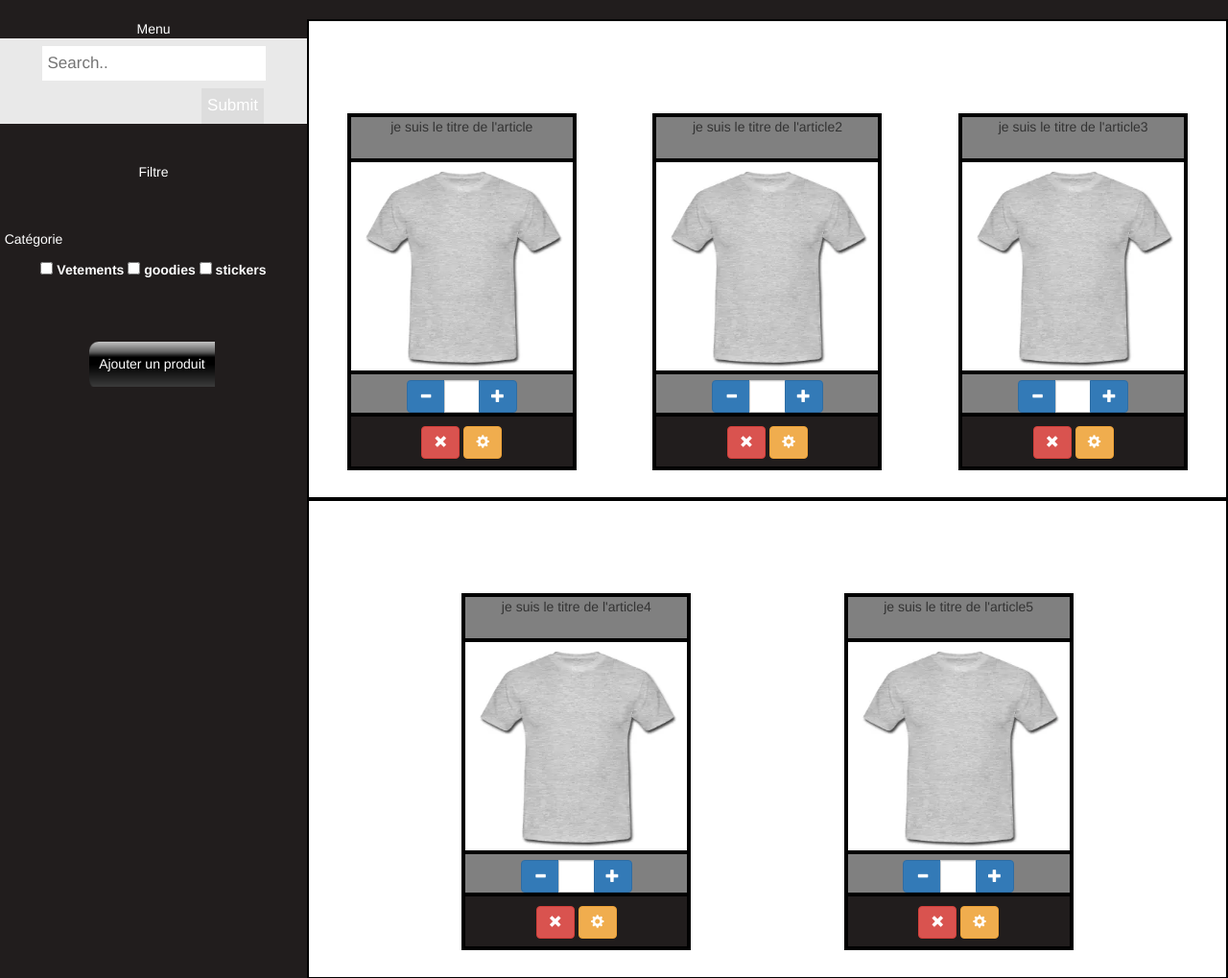
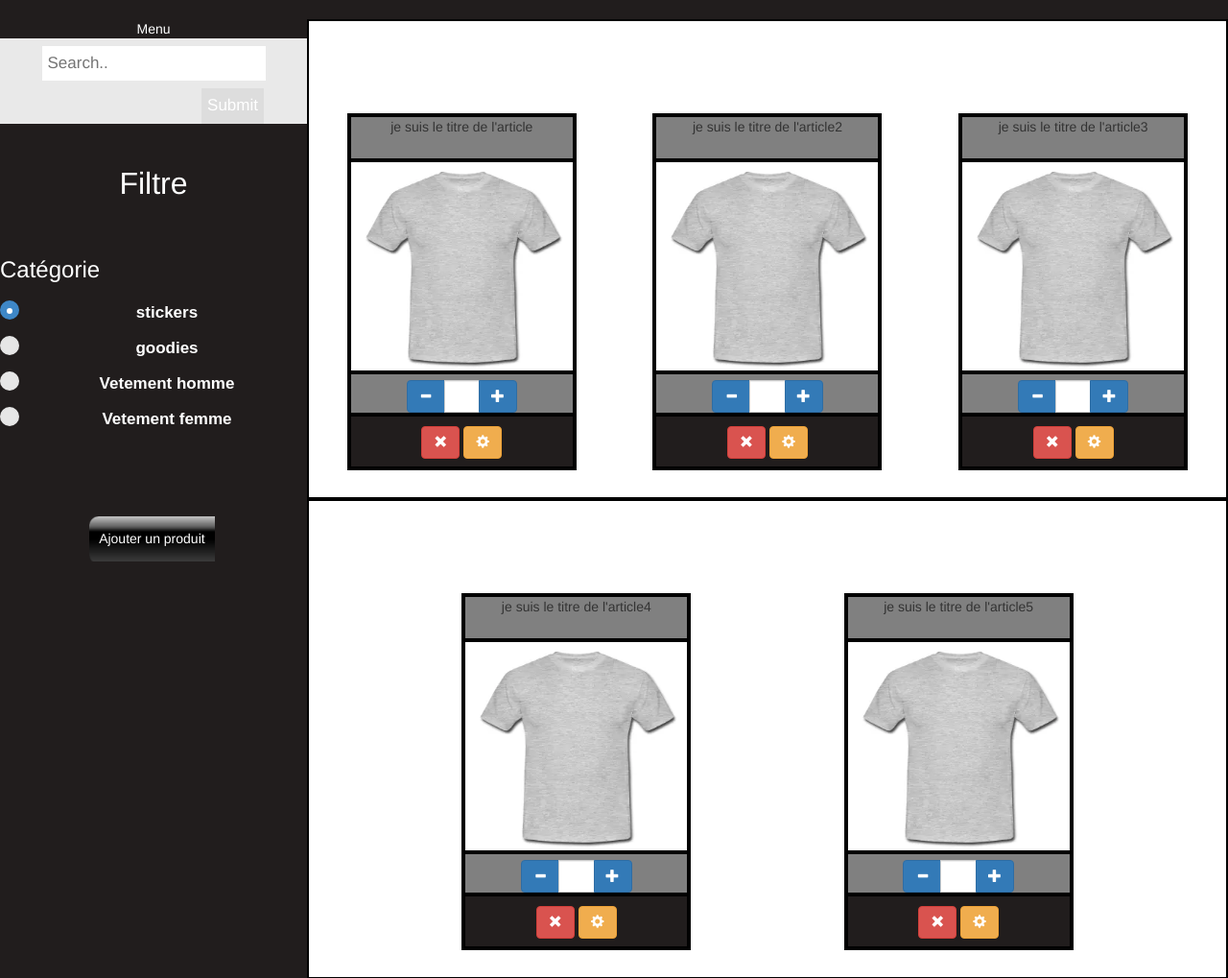
Before and after one commit to Euxiniar/Student-Union-Website-CESI-Engineering-1, a PHP site: page /website/store/index.php in a window 1280 px wide. Shown: the part 62-1081 px from the top of the page at 96% size. Run offline with PHP 8.4, Linux system fonts and the light colour scheme; some libraries are stand-ins or nearby versions.

Commit message:
construction site
commence la mise en pratique

```diff
--- a/website/assets/css/store.css
+++ b/website/assets/css/store.css
@@ -20,6 +20,10 @@ div#contenu {
   }
 #text_categorie{
 margin-right:250px;
+font-size:x-large;
+}
+#text_filtre{
+font-size:xx-large;
 }
 #contenu1{
   margin-top: 0%;
@@ -289,56 +293,68 @@ background:url(../img/boutonnoir2.png) no-repeat;
   }
 }
 
-.container-3{
-  width: 300px;
-  vertical-align: middle;
-  white-space: nowrap;
+.control {
+  font-family: arial;
+  display: block;
   position: relative;
+  padding-left: 28px;
+  margin-bottom: 8px;
+  padding-top: 5px;
+  cursor: pointer;
+  font-size: 17px;
+}
+  .control input {
+      position: absolute;
+      z-index: -1;
+      opacity: 0;
+  }
+.control_indicator {
+  position: absolute;
+  top: 4px;
+  left: 0;
+  height: 20px;
+  width: 20px;
+  background: #e6e6e6;
+  border: 0px solid #000000;
+}
+.control-radio .control_indicator {
+  border-radius: 50%;
 }
 
-.container-3 input#search{
-  width: 300px;
-  height: 50px;
-  background: #2b303b;
-  border: none;
-  font-size: 10pt;
-  float: left;
-  color: #262626;
-  padding-left: 45px;
-  -webkit-border-radius: 5px;
-  -moz-border-radius: 5px;
-  border-radius: 5px;
-  color: #fff;
+.control:hover input ~ .control_indicator,
+.control input:focus ~ .control_indicator {
+  background: #cccccc;
 }
 
-.container-3 input#search::-webkit-input-placeholder {
-  color: #65737e;
+.control input:checked ~ .control_indicator {
+  background: #3e87c7;
 }
-
-.container-3 input#search:-moz-placeholder { /* Firefox 18- */
-  color: #65737e;
+.control:hover input:not([disabled]):checked ~ .control_indicator,
+.control input:checked:focus ~ .control_indicator {
+  background: #0e6647d;
 }
-
-.container-3 input#search::-moz-placeholder {  /* Firefox 19+ */
-  color: #65737e;
+.control input:disabled ~ .control_indicator {
+  background: #e6e6e6;
+  opacity: 0.6;
+  pointer-events: none;
 }
-
-.container-3 input#search:-ms-input-placeholder {
-  color: #65737e;
+.control_indicator:after {
+  box-sizing: unset;
+  content: '';
+  position: absolute;
+  display: none;
 }
-
-
-.container-3 .icon{
-  position: absolute;
-  top: 50%;
-  margin-left: 17px;
-  margin-top: 17px;
-  z-index: 1;
-  color: #4f5b66;
-
-   -webkit-transition: all .55s ease;
-  -moz-transition: all .55s ease;
-  -ms-transition: all .55s ease;
-  -o-transition: all .55s ease;
-  transition: all .55s ease;
+.control input:checked ~ .control_indicator:after {
+  display: block;
 }
+.control-radio .control_indicator:after {
+  left: 7px;
+  top: 8px;
+  height: 6px;
+  width: 6px;
+  border-radius: 50%;
+  background: #ffffff;
+}
+.control-radio input:disabled ~ .control_indicator:after {
+  background: #7b7b7b;
+}
--- a/website/assets/js/store.js
+++ b/website/assets/js/store.js
@@ -1,12 +1,93 @@
-//plugin bootstrap minus and plus
-//http://jsfiddle.net/laelitenetwork/puJ6G/
-$('.btn-number').click(function(e){
+//original http://bootsnipp.com/snippets/featured/buttons-minus-and-plus-in-input
+(function( $ ){
+    $.fn.bootnumberspiner = function(options) {
+        var spinners = $(this);
+
+      $(spinners).each(function (key,spinner) {
+          spinner.settings = $.extend({
+              width:"150px",
+                value:0,
+              id:key,
+                min_value:0,
+                max_value:100,
+                name:"quint",
+                minus_icon:"glyphicon glyphicon-minus",
+                plus_icon:"glyphicon glyphicon-plus",
+                onChange:function(){},
+                onCreate:function(){}
+          }, options);
+
+          var $spinner = $(spinner);
+
+          spinner.settings.value = $spinner.attr('data-value') || spinner.settings.value;
+          spinner.settings.id = $spinner.attr('data-id') || spinner.settings.id;
+            spinner.settings.name = $spinner.attr('data-name') || spinner.settings.name;
+
+            $spinner.css("width",spinner.settings.width);
+          $spinner.html(get_content(spinner));
+
+          bind_click($spinner,spinner);
+          focusin($spinner,spinner);
+          change($spinner,spinner);
+          spinner.settings.onCreate(spinner);
+
+      });
+
+
+
+
+      function change($spinner,spinner){
+          var input_number = $spinner.find('.input-number');
+
+          $(input_number).change(function() {
+
+            minValue =  parseInt($(this).attr('min'));
+            maxValue =  parseInt($(this).attr('max'));
+            valueCurrent = parseInt($(this).val());
+
+            name = $(this).attr('name');
+            if(valueCurrent >= minValue) {
+                $spinner.find(".btn-number[data-type='minus'][data-field='"+name+"']").removeAttr('disabled')
+            } else {
+                alert('Sorry, the minimum value was reached');
+                $(this).val($(this).data('oldValue') || minValue);
+            }
+            if(valueCurrent <= maxValue) {
+                $spinner.find(".btn-number[data-type='plus'][data-field='"+name+"']").removeAttr('disabled')
+            } else {
+                alert('Sorry, the maximum value was reached');
+              $(this).val($(this).data('oldValue') || maxValue);
+            }
+
+            spinner.settings.onChange(valueCurrent,spinner);
+          });
+      }
+
+      function focusin($spinner,spinner){
+          var input_number = $spinner.find('.input-number');
+
+          $(input_number).focusin(function(){
+               $(this).data('oldValue', $(this).val());
+            });
+      }
+
+      function mausePress(){
+
+      }
+
+
+
+      function bind_click($spinner,spinner){
+        var btn_number = $spinner.find('.btn-number');
+
+           $(btn_number).click(function(e){
             e.preventDefault();
 
             fieldName = $(this).attr('data-field');
             type      = $(this).attr('data-type');
-    var input = $("input[name='"+fieldName+"']");
+            var input = $spinner.find("input[name='"+fieldName+"']");
             var currentVal = parseInt(input.val());
+
             if (!isNaN(currentVal)) {
                 if(type == 'minus') {
 
@@ -31,43 +112,56 @@ $('.btn-number').click(function(e){
                 input.val(0);
             }
         });
-$('.input-number').focusin(function(){
-   $(this).data('oldValue', $(this).val());
-});
-$('.input-number').change(function() {
-
-    minValue =  parseInt($(this).attr('min'));
-    maxValue =  parseInt($(this).attr('max'));
-    valueCurrent = parseInt($(this).val());
-
-    name = $(this).attr('name');
-    if(valueCurrent >= minValue) {
-        $(".btn-number[data-type='minus'][data-field='"+name+"']").removeAttr('disabled')
-    } else {
-        alert('Sorry, the minimum value was reached');
-        $(this).val($(this).data('oldValue'));
-    }
-    if(valueCurrent <= maxValue) {
-        $(".btn-number[data-type='plus'][data-field='"+name+"']").removeAttr('disabled')
-    } else {
-        alert('Sorry, the maximum value was reached');
-        $(this).val($(this).data('oldValue'));
       }
 
 
-});
-$(".input-number").keydown(function (e) {
-        // Allow: backspace, delete, tab, escape, enter and .
-        if ($.inArray(e.keyCode, [46, 8, 9, 27, 13, 190]) !== -1 ||
-             // Allow: Ctrl+A
-            (e.keyCode == 65 && e.ctrlKey === true) ||
-             // Allow: home, end, left, right
-            (e.keyCode >= 35 && e.keyCode <= 39)) {
-                 // let it happen, don't do anything
-                 return;
+
+      function get_content(spinner){
+          var content = "",
+              value = spinner.settings.value, //disabled="disabled";
+              minDisabled,
+              maxDisabled,
+              disabled = 'disabled="disabled"';
+
+          if(spinner.settings.min_value > spinner.settings.value  )
+          {
+            value = spinner.settings.min_value;
+          }else if(spinner.settings.max_value < spinner.settings.value){
+              value = spinner.settings.max_value;
           }
-        // Ensure that it is a number and stop the keypress
-        if ((e.shiftKey || (e.keyCode < 48 || e.keyCode > 57)) && (e.keyCode < 96 || e.keyCode > 105)) {
-            e.preventDefault();
+
+          minDisabled = value <= spinner.settings.min_value  ? disabled  : '';
+          maxDisabled = value >= spinner.settings.max_value  ? disabled  : '';
+
+
+
+          content += '<div class="input-group">';
+          content += '<span class="input-group-btn">';
+          content += '<button type="button" class="btn btn-danger btn-number" data-type="minus" data-field="'+spinner.settings.name+'['+spinner.settings.id+']" '+minDisabled+'>';
+          content += '<span class="'+spinner.settings.minus_icon+'"></span>';
+          content += '</button>';
+          content += '</span>';
+          content += '<input type="text" name="'+spinner.settings.name+'['+spinner.settings.id+']" class="form-control input-number" value="'+value+'" min="'+spinner.settings.min_value+'" max="'+spinner.settings.max_value+'">';
+          content += '<span class="input-group-btn">';
+          content += '<button type="button" class="btn btn-success btn-number" data-type="plus" data-field="'+spinner.settings.name+'['+spinner.settings.id+']" '+maxDisabled+'>';
+          content += '<span class="'+spinner.settings.plus_icon+'"></span>';
+          content += '</button>';
+          content += '</span>';
+          content += '</div>';
+
+          return 	content;
+      }
+    }
+
+  })( jQuery );
+
+
+  $('.xxx').bootnumberspiner({
+                              onChange:function(valueCurrent,spinner){
+                                //console.log(valueCurrent);
+                                //console.log(spinner);
+                              },
+                                onCreate:function(spinner){
+                                //console.log(spinner.settings.value);
                               }
                             });
--- a/website/store/index.php
+++ b/website/store/index.php
@@ -31,20 +31,37 @@
         </br>
 
          </br>
-
+        <div id="text_filtre">
         <p>Filtre</p>
+        </div>
 
         </br>
 
         </br>
 
         <p id="text_categorie">Catégorie</p>
-
-        <input type="checkbox" name="categorie" id="case" /> <label for="case" >Vetements</label>
-
-        <input type="checkbox" name="categorie" id="case" /> <label for="case" >goodies</label>
-
-        <input type="checkbox" name="categorie" id="case" /> <label for="case" >stickers</label>
+                 <div class="control-group">
+                    <label class="control control-radio">
+                            stickers
+                            <input type="radio" name="radio" checked="checked">
+                            <div class="control_indicator"></div>
+                    </label>
+                    <label class="control control-radio">
+                            goodies
+                            <input type="radio" name="radio">
+                            <div class="control_indicator"></div>
+                    </label>
+                    <label class="control control-radio">
+                            Vetement homme
+                            <input type="radio" name="radio" >
+                            <div class="control_indicator"></div>
+                    </label>
+                    <label class="control control-radio">
+                            Vetement femme
+                            <input type="radio" name="radio">
+                            <div class="control_indicator"></div>
+                    </label>
+                </div>
 
 
 
@@ -55,7 +72,7 @@
 
         <div class="bouton">
             <p>
-                <a href="#">Ajouter un produit</a>
+                <a href="addproduit.php">Ajouter un produit</a>
             </p>
         </div>
 
@@ -95,7 +112,7 @@
                                     <span class="glyphicon glyphicon-minus"></span>
                                 </button>
                             </span>
-                            <input type="number" name="quant[2]" class="form-control input-number" value="0" min="1" max="100">
+                            <input type="number" name="quant[2]" class="form-control input-number" value="0" min="0" max="100">
                             <span class="input-group-btn">
                                 <button type="button" class="btn btn-primary btn-number" data-type="plus" data-field="quant[2]">
                                     <span class="glyphicon glyphicon-plus"></span>
@@ -140,7 +157,7 @@
                                     <span class="glyphicon glyphicon-minus"></span>
                                 </button>
                             </span>
-                            <input type="number" name="quant[2]" class="form-control input-number" value="0" min="1" max="100">
+                            <input type="number" name="quant[2]" class="form-control input-number" value="0" min="0" max="100">
                             <span class="input-group-btn">
                                 <button type="button" class="btn btn-primary btn-number" data-type="plus" data-field="quant[2]">
                                     <span class="glyphicon glyphicon-plus"></span>
@@ -185,7 +202,7 @@
                                     <span class="glyphicon glyphicon-minus"></span>
                                 </button>
                             </span>
-                            <input type="number" name="quant[2]" class="form-control input-number" value="0" min="1" max="100">
+                            <input type="number" name="quant[2]" class="form-control input-number" value="0" min="0" max="100">
                             <span class="input-group-btn">
                                 <button type="button" class="btn btn-primary btn-number" data-type="plus" data-field="quant[2]">
                                     <span class="glyphicon glyphicon-plus"></span>
@@ -235,7 +252,7 @@
                                     <span class="glyphicon glyphicon-minus"></span>
                                 </button>
                             </span>
-                            <input type="number" name="quant[2]" class="form-control input-number" value="0" min="1" max="100">
+                            <input type="number" name="quant[2]" class="form-control input-number" value="0" min="0" max="100">
                             <span class="input-group-btn">
                                 <button type="button" class="btn btn-primary btn-number" data-type="plus" data-field="quant[2]">
                                     <span class="glyphicon glyphicon-plus"></span>
@@ -277,7 +294,7 @@
                                     <span class="glyphicon glyphicon-minus"></span>
                                 </button>
                             </span>
-                            <input type="number" name="quant[2]" class="form-control input-number" value="0" min="1" max="100">
+                            <input type="number" name="quant[2]" class="form-control input-number" value="0" min="0" max="100">
                             <span class="input-group-btn">
                                 <button type="button" class="btn btn-primary btn-number" data-type="plus" data-field="quant[2]">
                                     <span class="glyphicon glyphicon-plus"></span>
```
Also changed, not shown: website/assets/css/addproduit.css (added, +20 -0 lines), website/store/addproduit.php (added, +75 -0 lines). Lines whose indentation alone changed are shown as unchanged.
